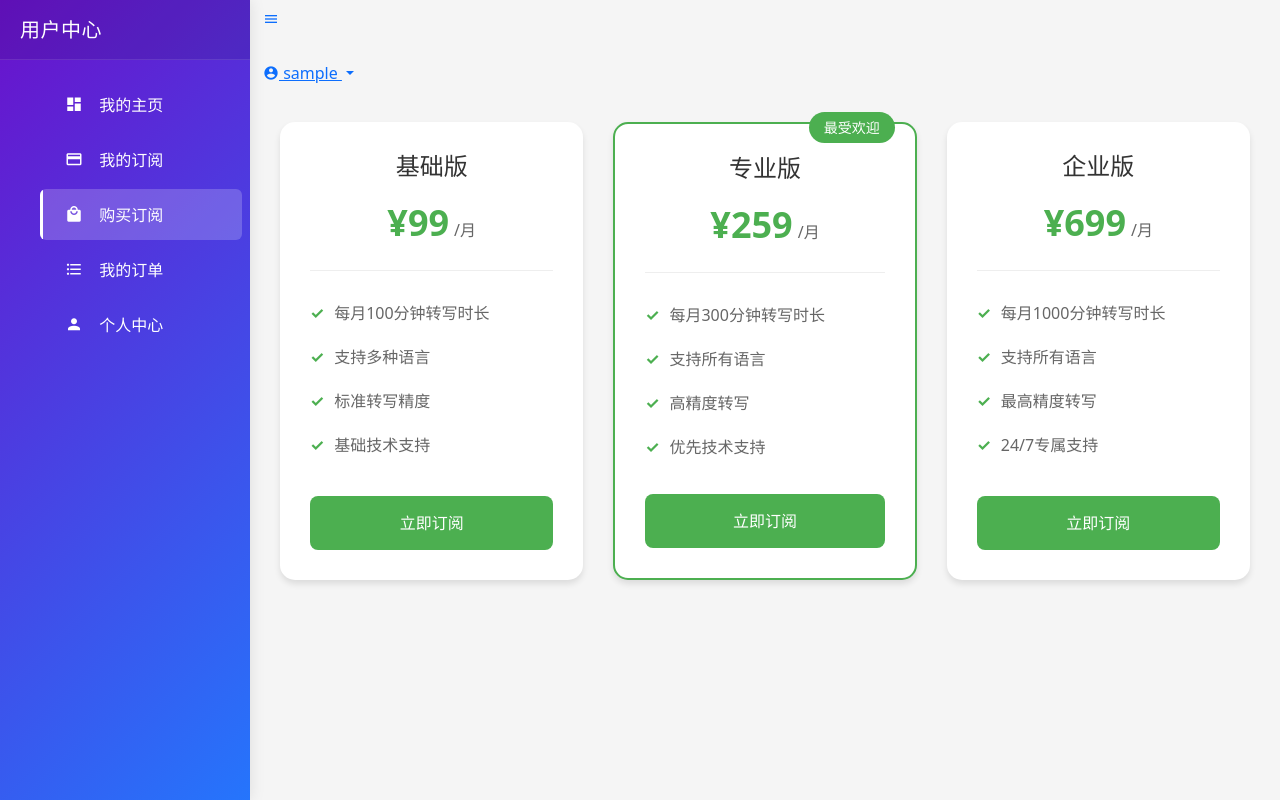
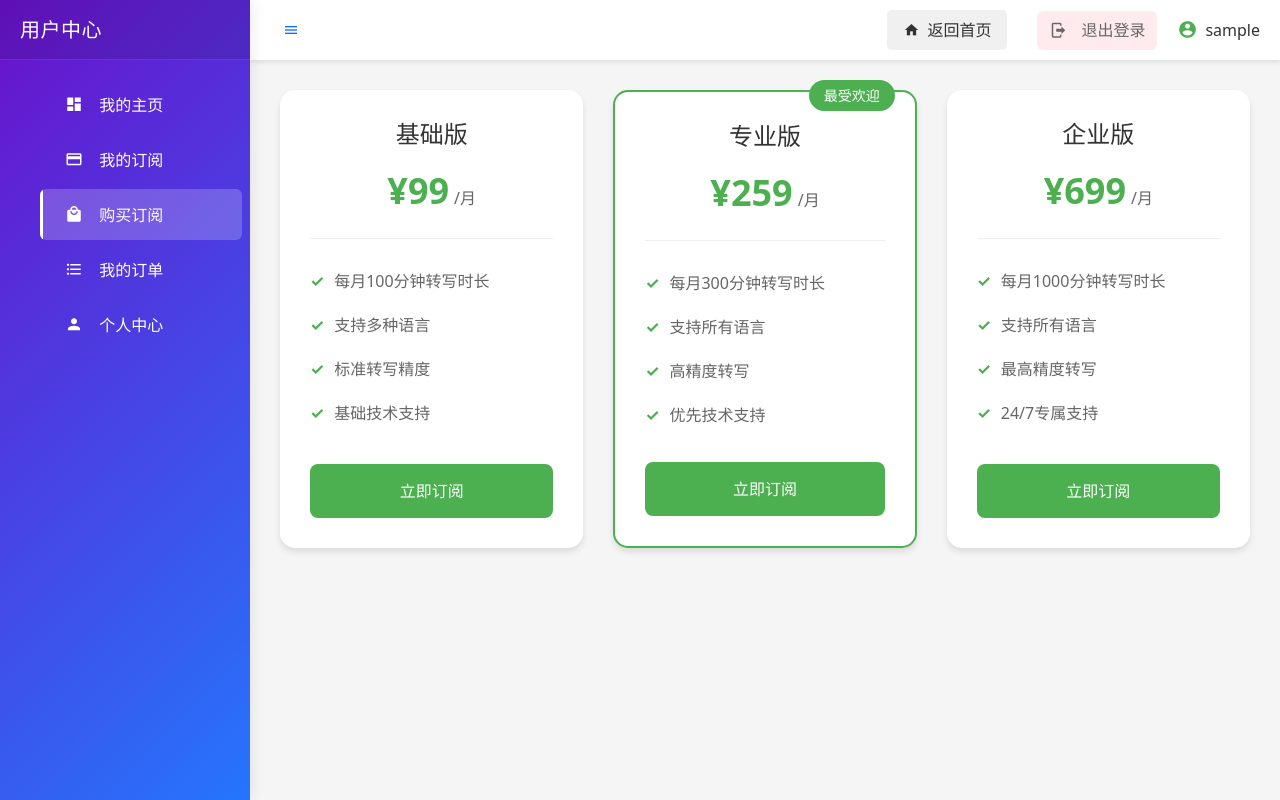
Before and after one commit to vsnotebook/human-ai, a FastAPI app: page /user/plans in a window 1280 px wide. Run offline with FastAPI, Linux system fonts and the light colour scheme; the visitor is signed in with stand-in values (Sample User, id 1); parts of the project's set-up code (start-up, migrations or seed data) failed here and were passed over.

```diff
--- a/src/static/user/base.css
+++ b/src/static/user/base.css
@@ -19,7 +19,9 @@
     background: var(--bg-color);
 }
 
-.top-bar {
+/* 顶部导航栏样式增强 */
+/* 顶部导航栏样式 */
+.top-nav {
     height: var(--header-height);
     background: white;
     display: flex;
@@ -27,6 +29,90 @@
     justify-content: space-between;
     padding: 0 20px;
     box-shadow: 0 2px 5px rgba(0,0,0,0.1);
+}
+
+.nav-left {
+    display: flex;
+    align-items: center;
+}
+
+.nav-right {
+    display: flex;
+    align-items: center;
+    gap: 20px;
+}
+
+/* 顶部导航栏右侧按钮组 */
+.top-nav-buttons {
+    display: flex;
+    align-items: center;
+    gap: 15px;
+}
+
+.nav-btn {
+    display: flex;
+    align-items: center;
+    padding: 8px 16px;
+    border-radius: 5px;
+    text-decoration: none;
+    font-weight: 500;
+    transition: all 0.3s;
+}
+
+.nav-btn i {
+    margin-right: 8px;
+    font-size: 16px;
+}
+
+.home-btn {
+    background-color: #f0f0f0;
+    color: var(--text-color);
+}
+
+.home-btn:hover {
+    background-color: #e0e0e0;
+}
+
+.logout-btn {
+    background-color: #ffebee;
+    color: #d32f2f;
+}
+
+.logout-btn:hover {
+    background-color: #ffcdd2;
+}
+
+/* 用户信息显示 */
+.user-info {
+    display: flex;
+    align-items: center;
+    gap: 8px;
+    font-weight: 500;
+    color: var(--text-color);
+}
+
+.user-info i {
+    font-size: 20px;
+    color: var(--primary-color);
+}
+
+/* 响应式调整 */
+@media (max-width: 768px) {
+    .nav-btn span {
+        display: none;
+    }
+
+    .nav-btn {
+        padding: 8px;
+    }
+
+    .nav-btn i {
+        margin-right: 0;
+    }
+
+    .user-info span {
+        display: none;
+    }
 }
 
 /* 通用卡片样式 */
--- a/src/templates/user/layout.html
+++ b/src/templates/user/layout.html
@@ -62,16 +62,18 @@
                     </div>
                 </div>
                 <div class="nav-right">
-                    <div class="dropdown">
-                        <button class="btn btn-link dropdown-toggle" type="button" data-bs-toggle="dropdown">
-                            <i class="mdi mdi-account-circle"></i>
-                            {{ current_user.username }}
-                        </button>
-                        <ul class="dropdown-menu dropdown-menu-end">
-                            <li><a class="dropdown-item" href="/"><i class="mdi mdi-home"></i> 返回首页</a></li>
-                            <li><hr class="dropdown-divider"></li>
-                            <li><a class="dropdown-item" href="/logout"><i class="mdi mdi-logout"></i> 退出登录</a></li>
-                        </ul>
+                    <!-- 将返回首页和退出登录改为直接可见的按钮 -->
+                    <div class="top-nav-buttons">
+                        <a href="/" class="nav-btn home-btn">
+                            <i class="mdi mdi-home"></i>返回首页
+                        </a>
+                        <a href="/logout" class="nav-btn logout-btn">
+                            <i class="mdi mdi-logout"></i>退出登录
+                        </a>
+                    </div>
+                    <div class="user-info">
+                        <i class="mdi mdi-account-circle"></i>
+                        {{ current_user.username }}
                     </div>
                 </div>
             </header>
@@ -88,12 +90,6 @@
         document.getElementById('sidebar-toggle').addEventListener('click', function() {
             document.querySelector('.sidebar').classList.toggle('show');
         });
-
-        // 初始化下拉菜单
-        var dropdownElementList = [].slice.call(document.querySelectorAll('.dropdown-toggle'));
-        dropdownElementList.map(function (dropdownToggleEl) {
-            return new bootstrap.Dropdown(dropdownToggleEl);
-        });
     </script>
     {% block scripts %}{% endblock %}
 </body>
```
Also changed, not shown: cursor/cursor-管理后台.txt (+8 -0 lines).
